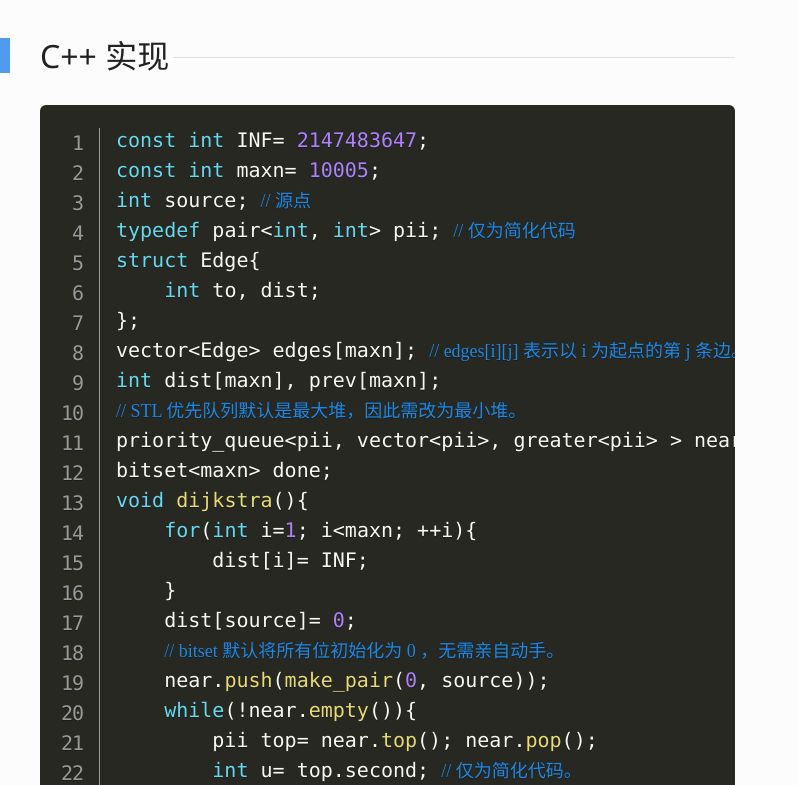
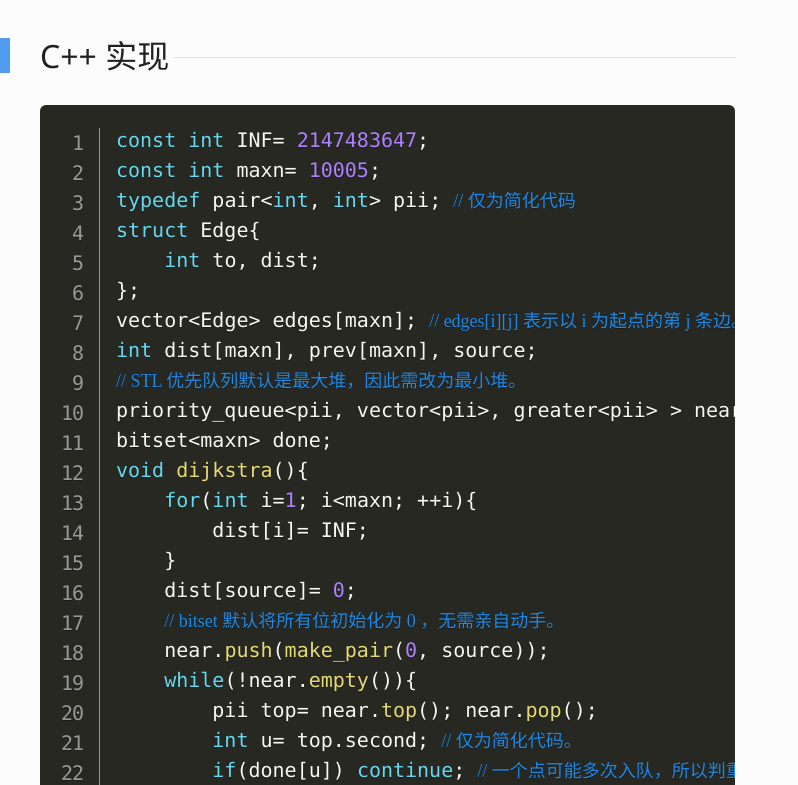
Before and after one commit to zhaosiyi/algo-note, a plain HTML site: page archives/2016-10-22-Dijkstra 算法/article.html in a window 1280 px wide. Shown: the part 1266-2051 px from the top of the page, without its empty margins (0-798 px from the left). Drawn offline with Linux system fonts and the light colour scheme.

Commit message:
change article

```diff
--- a/archives/2016-10-22-Dijkstra 算法/article.html
+++ b/archives/2016-10-22-Dijkstra 算法/article.html
@@ -50,13 +50,12 @@ void dijkstra(source){
 <div class="heading-high scrollspy"><h2>C++ 实现</h1><div class="divider"></div></div>
 <pre class="line-numbers"><code class="language-cpp">const int INF= 2147483647;
 const int maxn= 10005;
-int source; // 源点
 typedef pair&lt;int, int&gt; pii; // 仅为简化代码
 struct Edge{
     int to, dist;
 };
 vector&lt;Edge&gt; edges[maxn]; // edges[i][j] 表示以 i 为起点的第 j 条边。
-int dist[maxn], prev[maxn];
+int dist[maxn], prev[maxn], source;
 // STL 优先队列默认是最大堆，因此需改为最小堆。
 priority_queue&lt;pii, vector&lt;pii&gt;, greater&lt;pii&gt; &gt; near;
 bitset&lt;maxn&gt; done;
```
